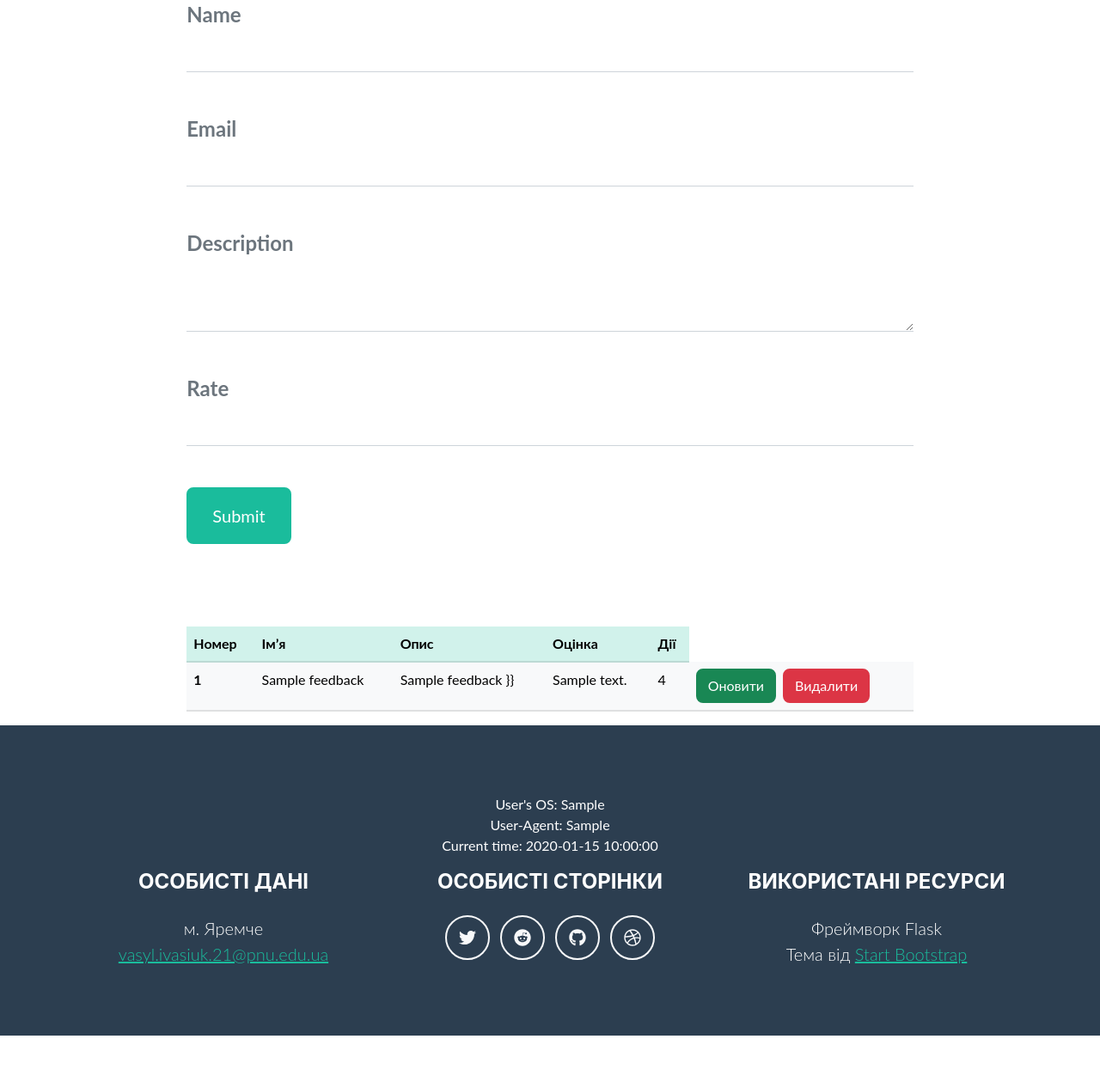
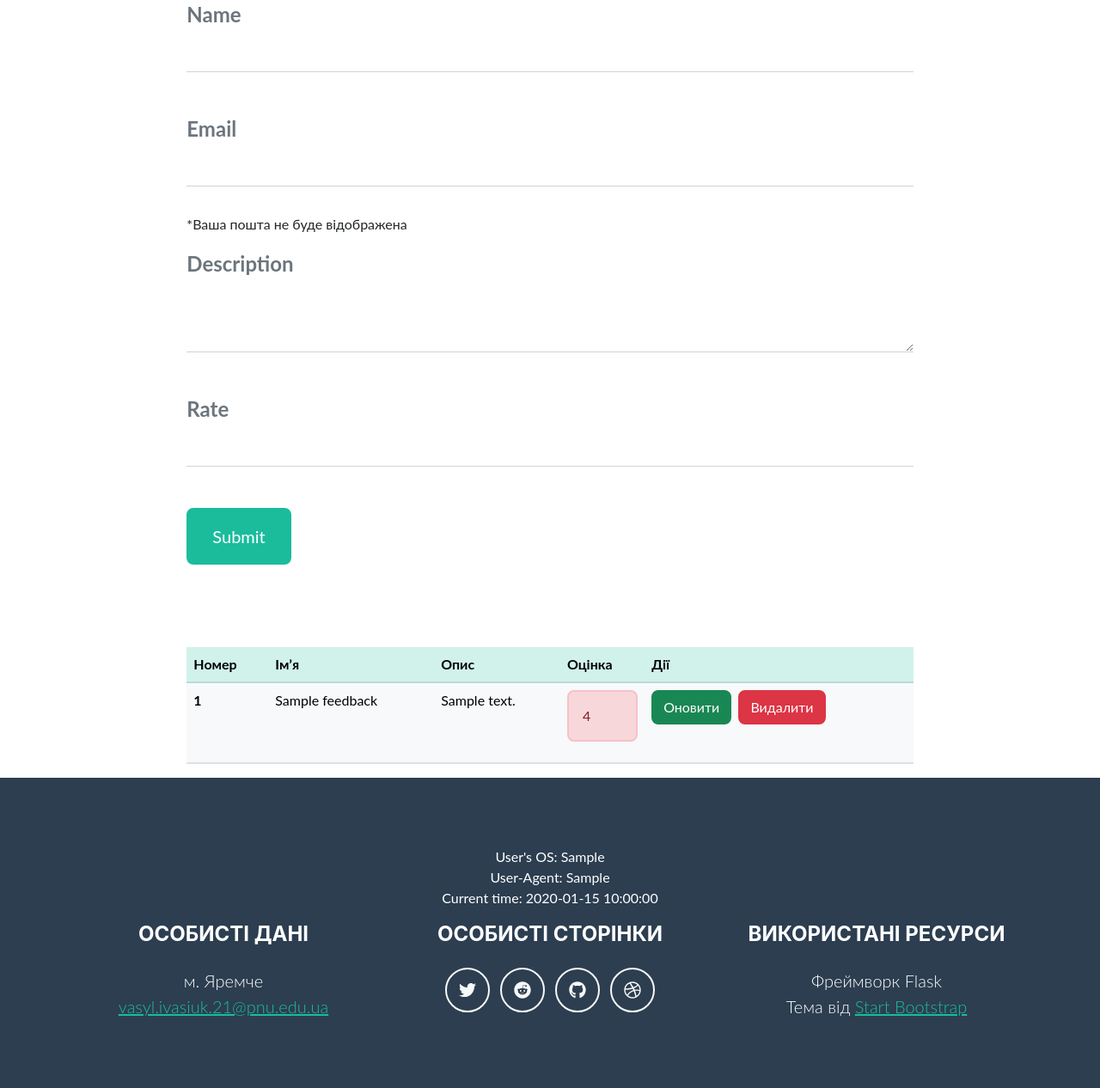
Before and after one commit to vjwua/WebDevPython, a Flask app: template lab_individual/app/templates/feedback.html in a window 1280 px wide. Shown: the part 229-1495 px from the top of the page at 86% size. Before the commit the page ends 1434 px from the top, so only its background shows below. Run offline with Flask 3, Linux system fonts and the light colour scheme; the template is opened without the code that fills it: most values are stand-ins (such as "Sample title", 1, 10 or a date in 2020); form fields are guessed from the names that the template uses; some libraries are stand-ins or nearby versions.

Commit message:
Lab Ind, create done

```diff
--- a/lab_individual/app/templates/feedback.html
+++ b/lab_individual/app/templates/feedback.html
@@ -21,6 +21,7 @@
                 </div>
                 <div class="form-floating mb-3">
                     {{ render_field(feedback_form.email) }}
+                    *Ваша пошта не буде відображена
                 </div>
                 <div class="form-floating mb-3">
                     {{ render_field(feedback_form.description) }}
@@ -50,10 +51,17 @@
                     {% for feedback in feedback_list %}
                     <tr>
                         <th scope="row">{{ feedback.id }}</th>
-                        <td class = "feedbackTable">{{ feedback.title }}</td>
-                        <td class = "feedbackTable">{{ feedback.name }}</feedback> }}</td>
+                        <td class = "feedbackTable">{{ feedback.name }}</feedback></td>
                         <td class = "feedbackTable">{{ feedback.description }}</td>
-                        <td class = "feedbackTable">{{ feedback.rate }}</td>
+                        <td class = "feedbackTable">
+                            {% if feedback.rate < 5 %}
+                            <div class="alert alert-danger" roles="alert">{{ feedback.rate }}</div>
+                            {% elif feedback.rate > 4 and feedback.rate < 9 %}
+                            <div class="alert alert-warning" roles="alert">{{ feedback.rate }}</div>
+                            {% elif feedback.rate > 8 %}
+                            <div class="alert alert-success" roles="alert">{{ feedback.rate }}</div>
+                            {% endif %}
+                        </td>
                         <td>
                             <a class="btn btn-success" href="/update_feedback/{{ feedback.id }}">Оновити</a>
                             <a class="btn btn-danger ms-1" href="/delete_feedback/{{ feedback.id }}">Видалити</a>
```
Also changed, not shown: lab_individual/app/views.py (+20 -0 lines), lab_individual/instance/flaskdb.db.
